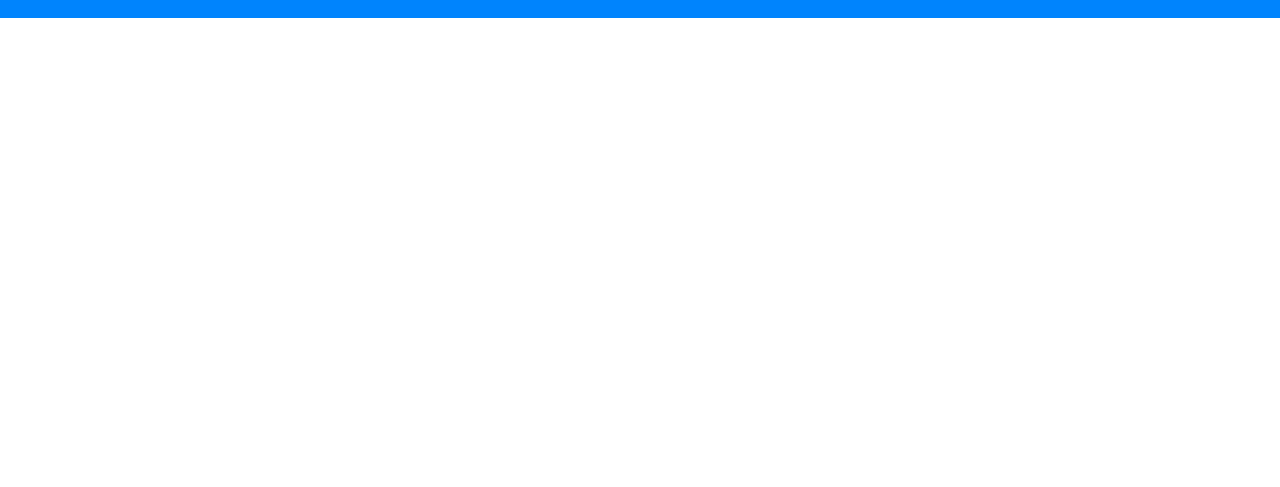
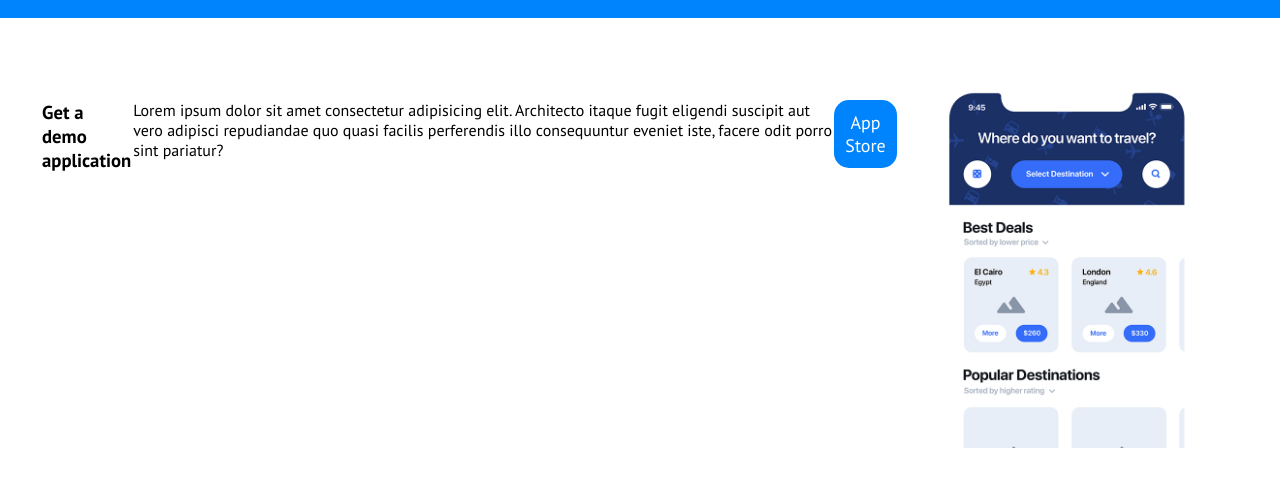
Before and after one commit to iTsGiuse/htmlcss-responsive-layout, a plain HTML site: page index.html in a window 1280 px wide. Shown: the part 71-558 px from the top of the page. Drawn offline with Linux system fonts and the light colour scheme.

Commit message:
push for ticket

```diff
--- a/index.html
+++ b/index.html
@@ -35,7 +35,40 @@
         </nav>
     </header>
     <main>
+        <section id="info">
+           <div class="container">
+                <div class="row">
+                    <div class="col">
+                        <div class="col">
+                            <div class="box">
+                                <h3>Get a demo application</h3>
+                            </div>
+                            <div class="box">
+                                <p>Lorem ipsum dolor sit amet consectetur adipisicing elit. Architecto itaque fugit
+                                    eligendi suscipit aut vero adipisci repudiandae quo quasi facilis perferendis illo
+                                    consequuntur eveniet iste, facere odit porro sint pariatur?
+                                </p>
+                            </div>
+                            <div class="box">
+                                <button class="btn btn-blue">App Store</button>
+                            </div>
+                        </div>
+                        <div class="col">
+                            <div class="box">
+                                <img src="./img/phone.png" alt="Phone">
+                            </div>
+                        </div>
+                    </div>
+                        <div class="col">
+                        </div>
+                </div>
+                <div class="row">
+                    <div class="col">
 
+                    </div>
+                </div>
+           </div>
+        </section>
     </main>
     <footer>
 
--- a/style.css
+++ b/style.css
@@ -7,8 +7,8 @@
 
 .container{
     border: 1px solid transparent;
+    width: 1200px;
     margin: 0 auto;
-    width: 1200px ;
 }
 
 .box{
@@ -25,15 +25,21 @@
 
 .btn {
     border: 1px solid transparent;
+    border-radius: 15px;
     padding: 10px;
     cursor: pointer;
     font-size: 18px ;
- }
+}
 
 .btn-white {
     background-color: white;
     color: #444444;
     border-radius: 15px;
+}
+
+.btn-blue {
+    background-color: #0084fd;
+    color: white;
 }
 
 ul, li{
@@ -59,13 +65,11 @@ header  {
     background-color:#0084fd;
     padding: 5px;
 }
-
 header .row  {
     display: flex;
     justify-content: space-between;
     margin: 15px 0px;
 }
-
 header .col:nth-last-child(1){
     display: flex;
     justify-content: flex-end;
@@ -74,9 +78,30 @@ header .box ul{
     margin-top: 10px;
     margin-right: 25px;
 }
+
 /* FINE HEADER */
 
 /* INIZIO INFO */
 
+#info{
+    background-color: white;
+}
+#info .row{
+    margin-top: 50px;
+}
+#info .box{
+    margin-top: 30px;
+}
+#info .col:nth-last-child(1) .box:nth-child(1){
+    margin-top: 0px;
+}
+#info .row .col:nth-child(1) {
+    display: flex;
+    justify-content: space-between;
+}
+
+/* #info .row .col:nth-child(2) .col:nth-child(3) {
+    display: block;
+}  */
 
 /* FINE INFO */
```
Also changed, not shown: Responsive-Layout-Desktop.png.
